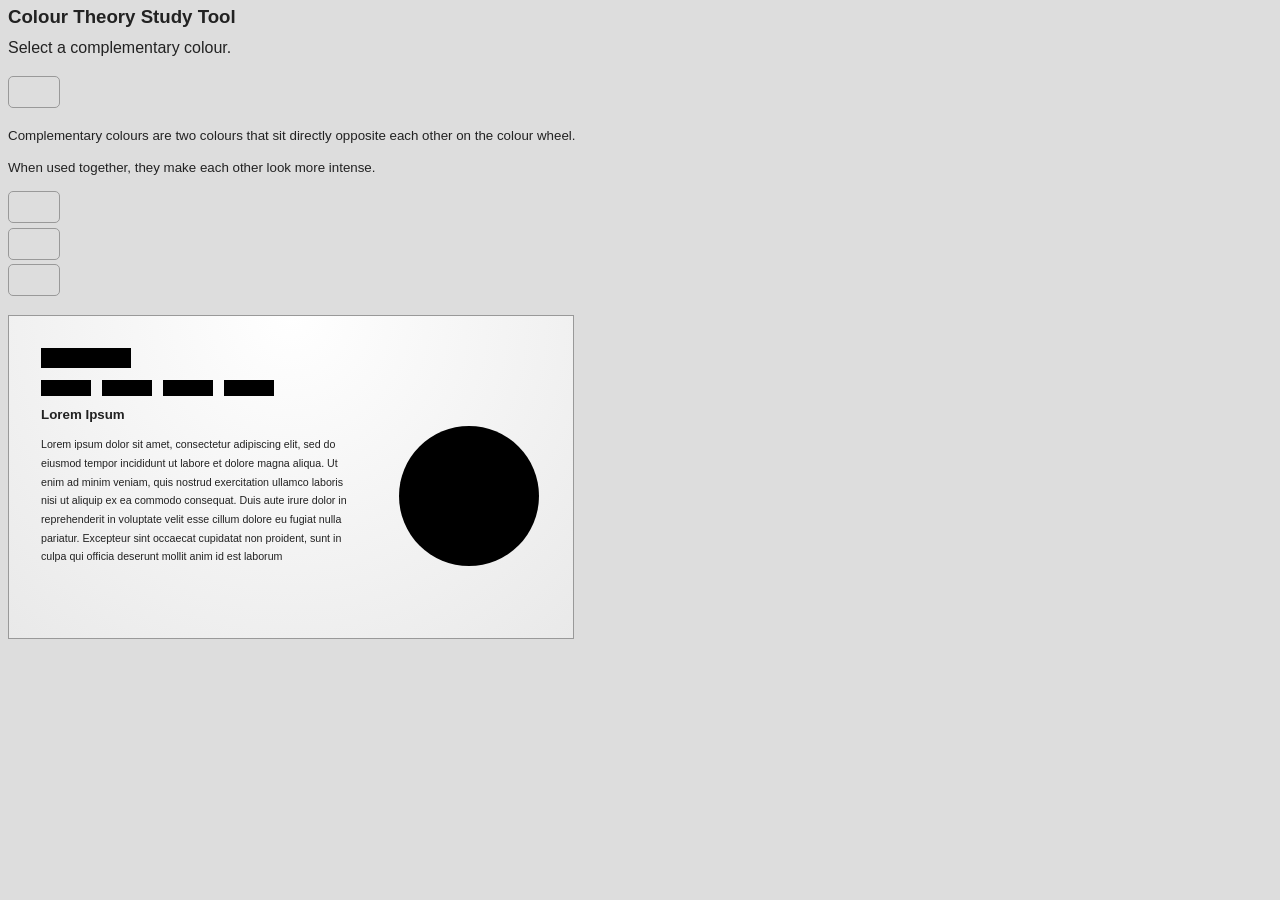
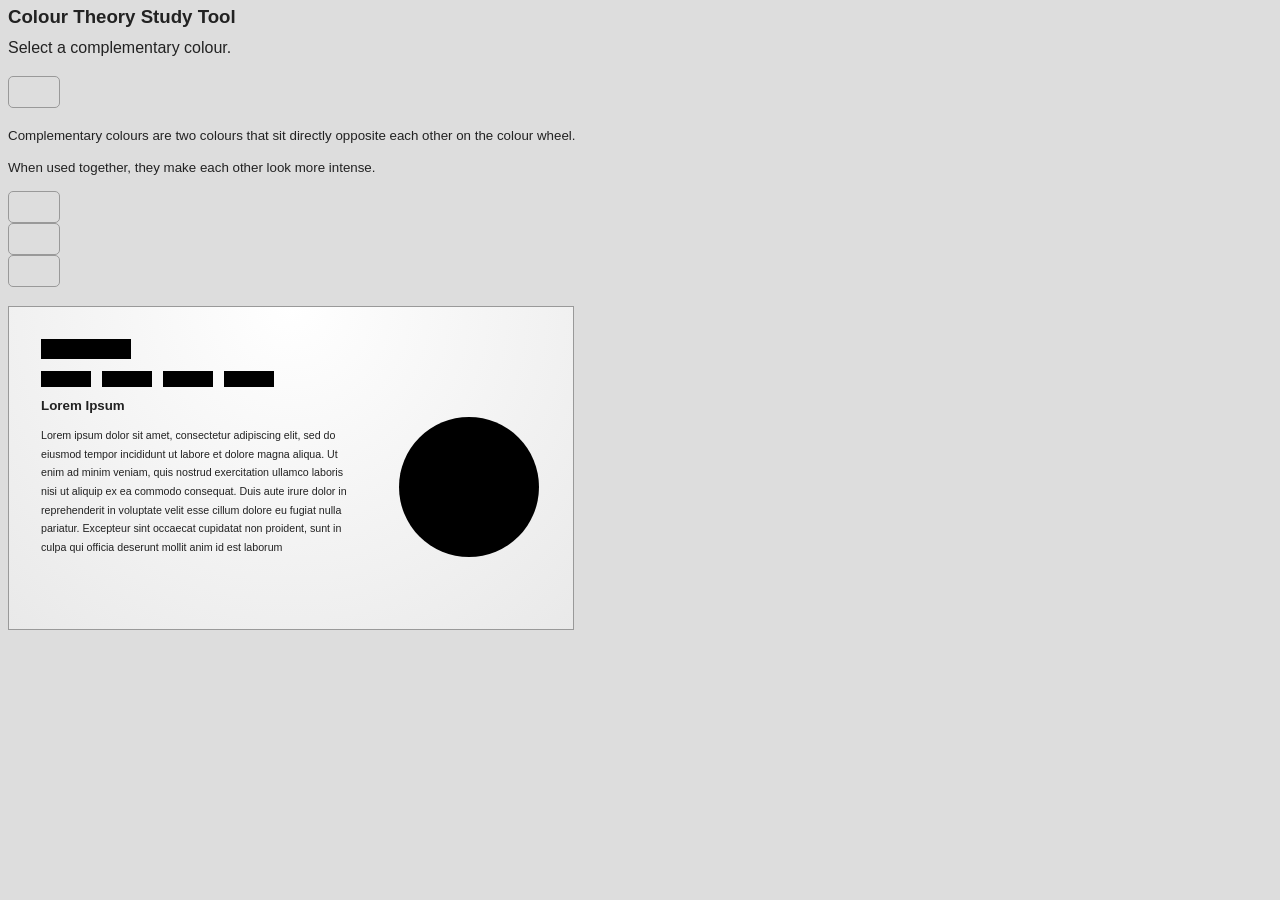

tweaked css to improve list layout.

--- a/css/main.css
+++ b/css/main.css
@@ -182,13 +182,26 @@ aside img.icon {
    margin: 14pt 0 0 0;
    padding: 0;
    max-width: 365px;
+   display: flex;
+   flex-direction: row;
+   flex-wrap: wrap;
 }
 
 #choice-of-colours #list-of-colours li {
    display: inline-block;
    margin-right: 0.25em;
+   margin-top: 0.5em;
     
 }
+
+#choice-of-colours #list-of-colours li:last-child {
+   display: inline-flex;
+   flex-direction: column;
+   justify-content: end;
+   height: 30px;
+    
+}
+
 
 #choice-of-colours #task-description {
    list-style: square inside; 
@@ -212,7 +225,7 @@ aside img.icon {
 }
 
 
-#choice-of-colours li:not(:first-child) {
+#task-description li:not(:first-child) {
     margin-top:3.5pt;
     
 }
